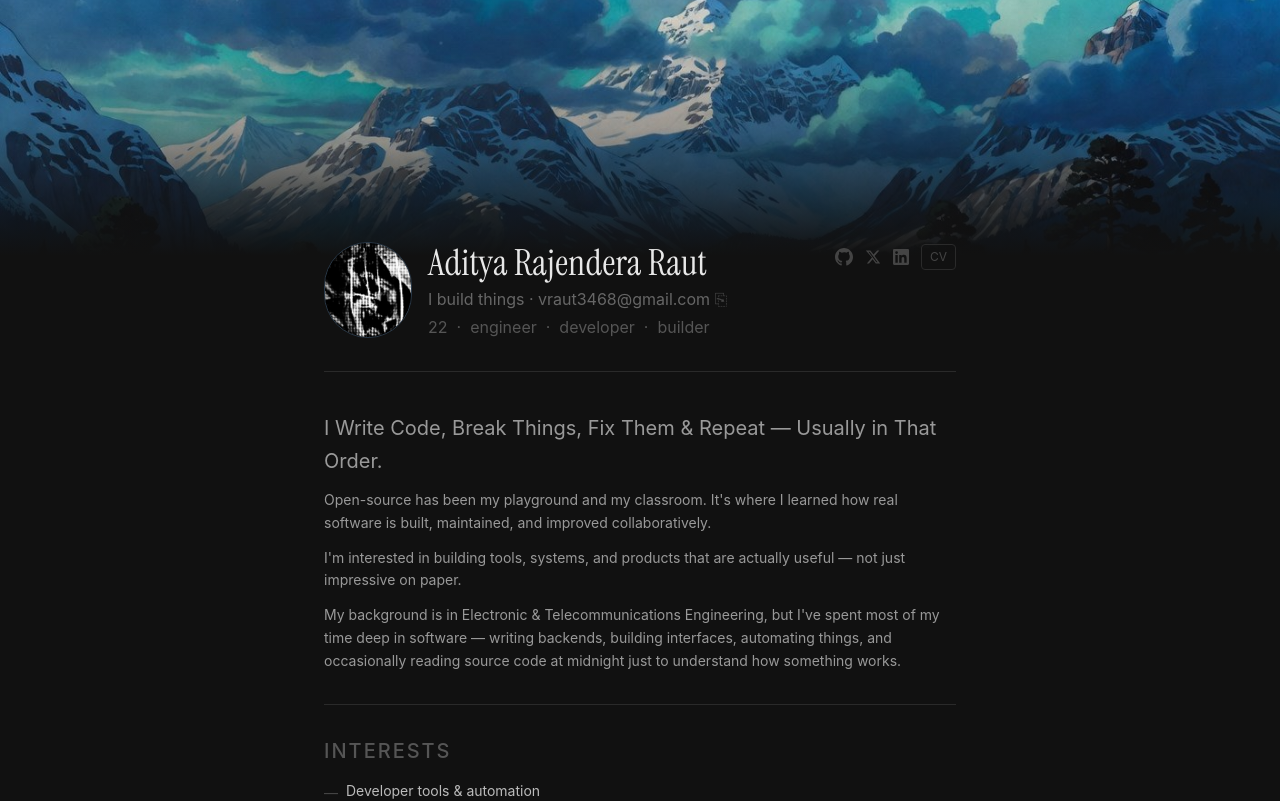
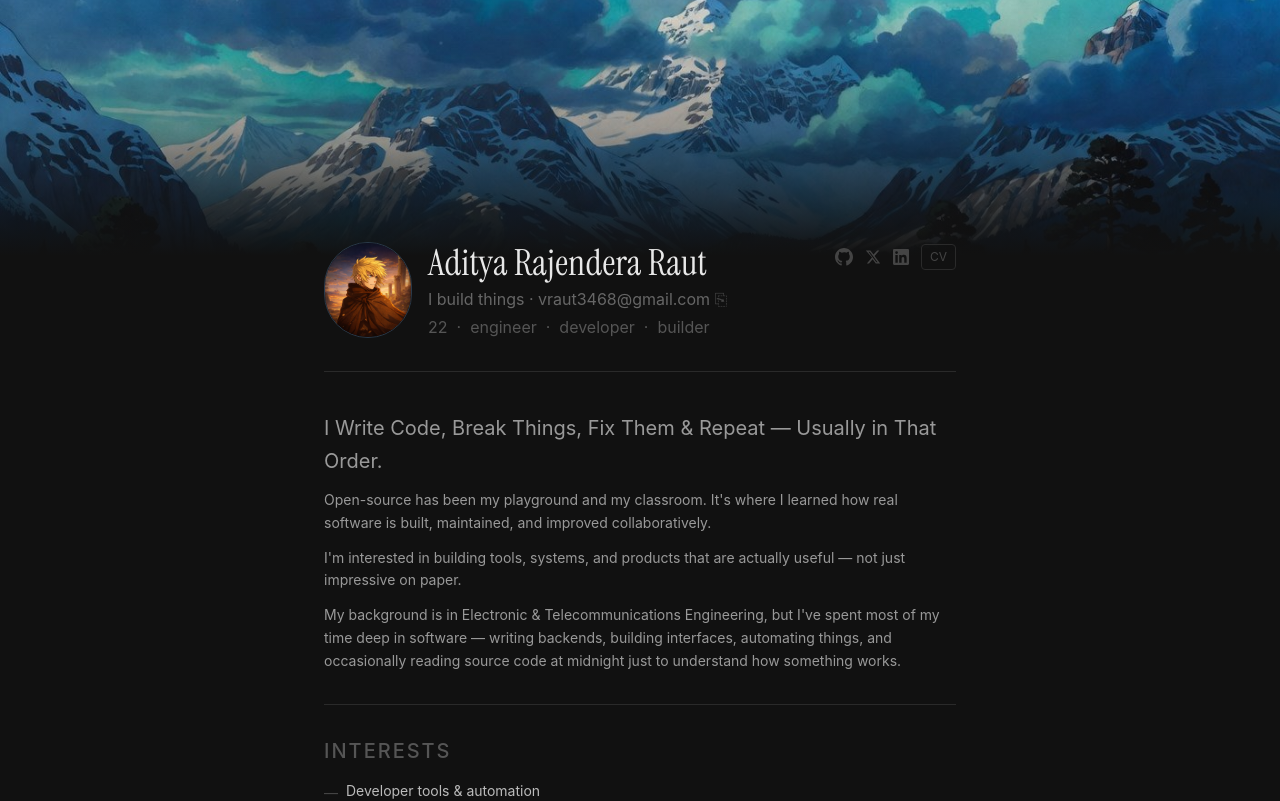
Before and after one commit to adityaraut649/aditya, a React (Vite) app: page / in a window 1280 px wide. Shown: the top 801 px of the page. Built offline with nearby package versions, Linux system fonts and the light colour scheme.

Commit message:
Secound commit

```diff
--- a/src/components/ProfileHeader.tsx
+++ b/src/components/ProfileHeader.tsx
@@ -15,7 +15,7 @@ export default function ProfileHeader() {
         {/* Avatar placeholder — initials */}
         <div className="w-22 h-24  rounded-full bg-gradient-to-br from-[#2a4a6b] to-[#1a3050] border border-[#2a3a4a] flex items-center justify-center text-lg font-bold text-[#7ab3d4] shrink-0 overflow-hidden">
             <img
-              src="/profile.jpg"
+              src="/Avatar.png"
               alt="Profile"
               className="w-full h-full object-cover"
             />
```
Also changed, not shown: public/Avatar.png (added).
